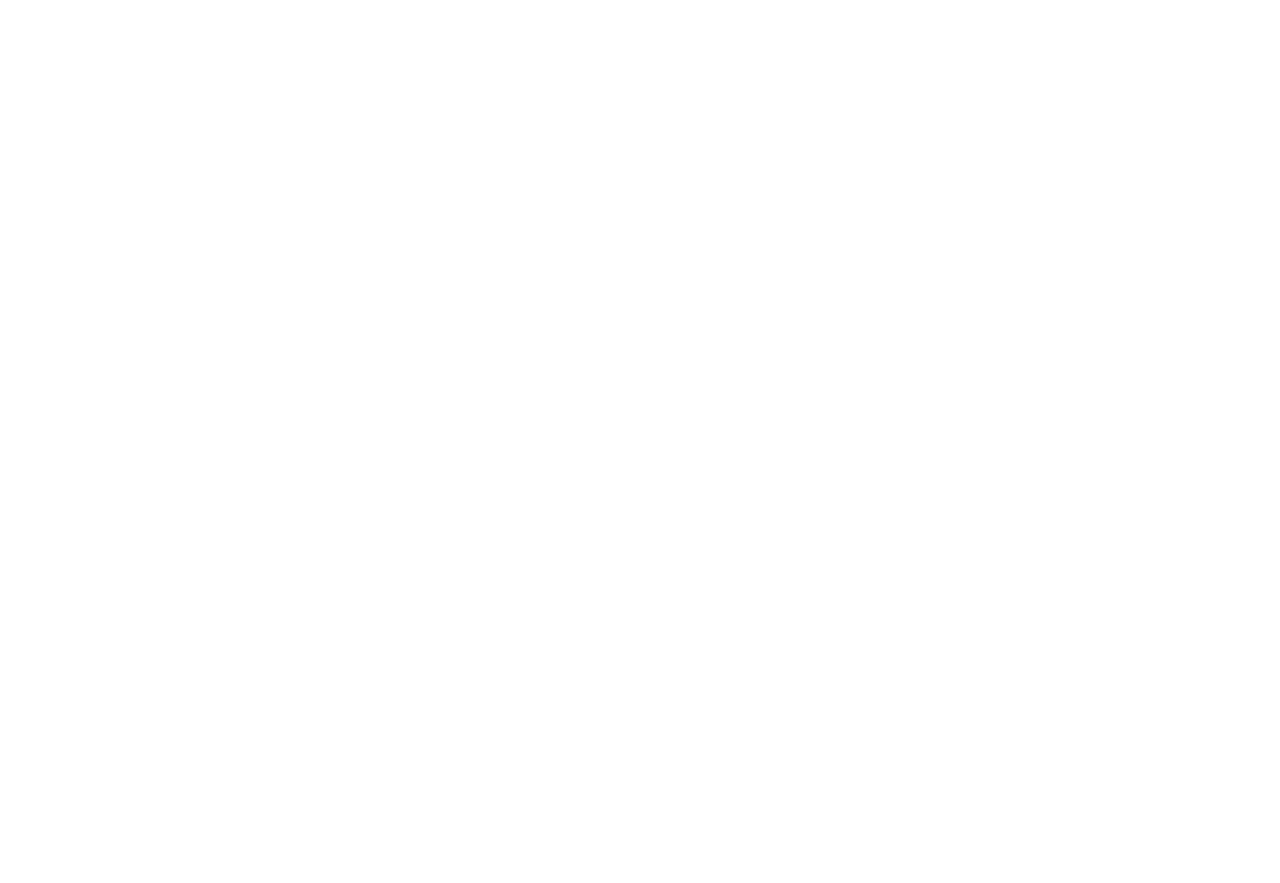
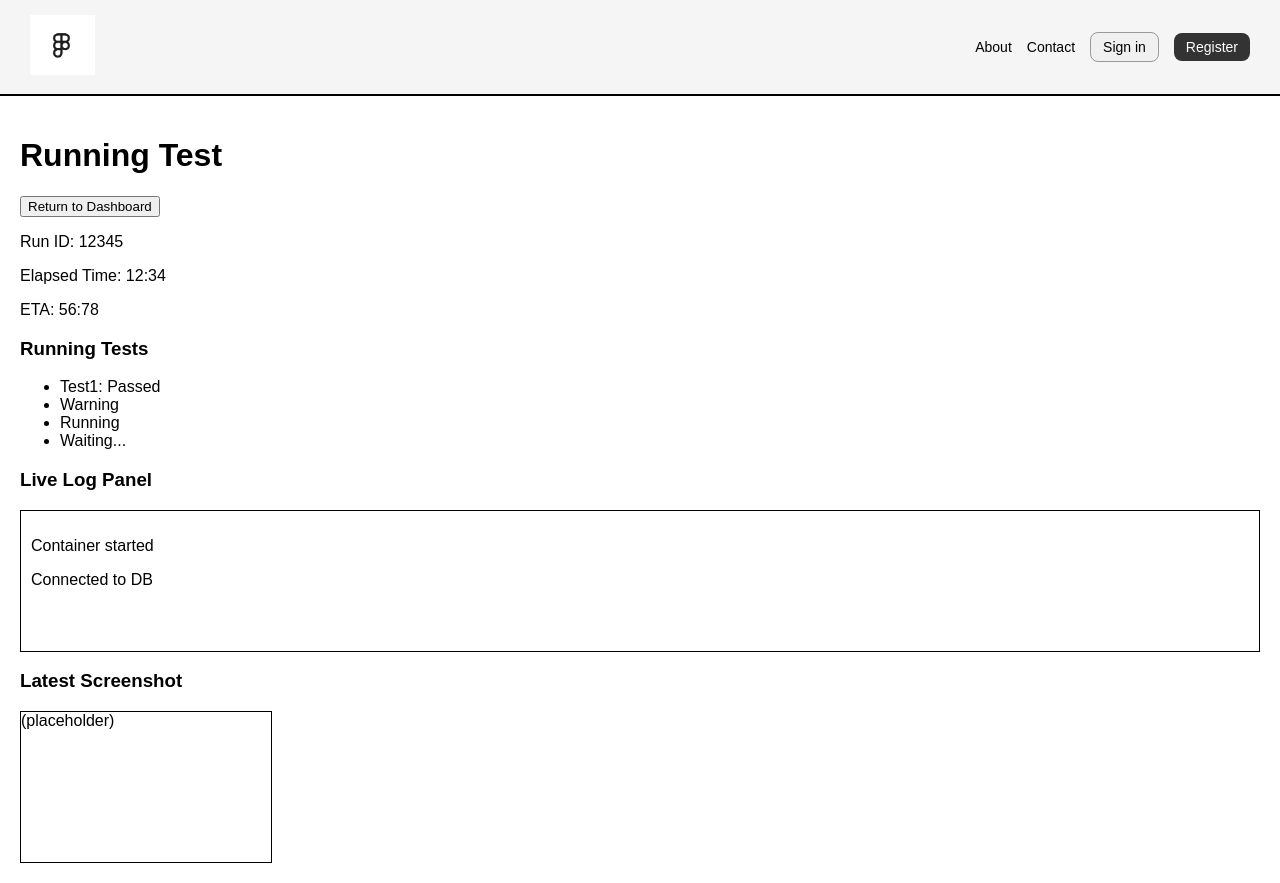
Before and after one commit to alyaver/DockVision, a React (Vite) app in the folder client/: page /running-test in a window 1280 px wide. Before the commit this address had no page. Before the commit the page ends 800 px from the top, so only its background shows below. Built offline with nearby package versions, Linux system fonts and the light colour scheme.

Commit message:
completed dummy test page

```diff
--- a/client/src/App.jsx
+++ b/client/src/App.jsx
@@ -1,7 +1,8 @@
 import { BrowserRouter as Router, Routes, Route } from 'react-router-dom';
 import TitlePage from './pages/TitlePage';
 import About from './pages/About';
-import Contact from './pages/Contact'
+import Contact from './pages/Contact';
+import TestPage from './pages/running-test/TestPage';
 
 function App() {
   return (
@@ -10,6 +11,7 @@
         <Route path="/" element={<TitlePage />} />
         <Route path="/about" element={<About />} />
         <Route path="/contact" element={<Contact />} />
+        <Route path="/running-test" element={<TestPage />} />
       </Routes>
     </Router>
   );
--- /dev/null
+++ b/client/src/pages/running-test/TestPage.jsx
@@ -0,0 +1,83 @@
+import { useEffect, useState} from "react";
+import Navigation from "../../components/Navigation";
+import { useNavigate } from "react-router-dom";
+
+function TestPage() {
+
+    const navigate = useNavigate();
+
+    // dummy logs
+    const testLogs = [
+        'Container started',
+        'Launching Service...',
+        'Connected to DB'
+    ];
+
+    const [logs, setLogs] = useState([]);
+
+    // adds logs to page
+    const rollingLog = () => {
+        let i = 0;
+
+        const interval = setInterval(() => {
+            if (i < testLogs.length) {
+
+                // display next log
+                setLogs((prev) => [...prev, testLogs[i]]);
+
+                i++;
+            }
+            else {
+                clearInterval(interval);
+            }
+        }, 1000);
+
+        return interval;
+    };
+
+    useEffect(() => {
+        const interval = rollingLog();
+
+        return () => clearInterval(interval)
+
+    }, []);
+
+    return (
+        <>
+            <Navigation />
+            <div style={{ padding: '20px'}}>
+                <h1>Running Test</h1>
+
+                <button onClick={() => navigate('/dashboard')}>
+                    Return to Dashboard
+                </button>
+
+                <p>Run ID: 12345</p>
+                <p>Elapsed Time: 12:34</p>
+                <p>ETA: 56:78</p>
+
+                <h3>Running Tests</h3>
+                <ul>
+                    <li>Test1: Passed</li>
+                    <li>Warning</li>
+                    <li>Running</li>
+                    <li>Waiting...</li>
+                </ul>
+
+                <h3>Live Log Panel</h3>
+                <div style={{ border: '1px solid black', padding: '10px', minHeight: '120px' }}>
+                    {logs.map((log, index) => (
+                        <p key={index}>{log}</p>
+                    ))}
+                </div>
+
+                <h3>Latest Screenshot</h3>
+                <div style={{ border: '1px solid black', height: '150px', width: '250px' }}>
+                    (placeholder)
+                </div>
+            </div>
+        </>
+    );
+}
+
+export default TestPage;
```
